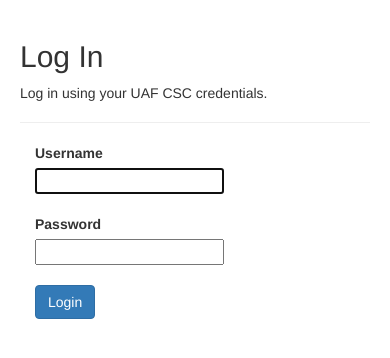
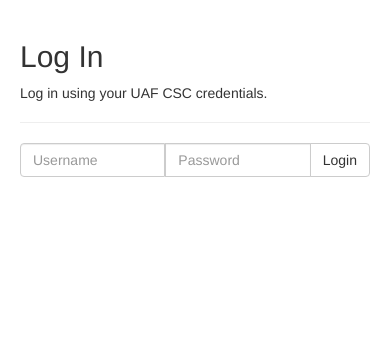
Before and after one commit to brahmlower/Simple-CTF-Engine, a Django app: template SimpleCTFEngine/templates/login.html in a window 390 px wide. Shown: the part 50-408 px from the top of the page. Run offline with Django 3.2, Linux system fonts and the light colour scheme; the template is opened without the code that fills it: values that come from a table or form of the project are taken from there, others are empty; parts of the project's set-up code (start-up, migrations or seed data) failed here and were passed over; some libraries are stand-ins or nearby versions.

Commit message:
Formatting tweaks
Made the forms a little nicer looking. Login and key submission forms are a bit nicer now. Need to add some javascript to make the home page a little more responsive

```diff
--- a/SimpleCTFEngine/templates/login.html
+++ b/SimpleCTFEngine/templates/login.html
@@ -8,13 +8,13 @@
 	</div>
 	<form action="/login/" method="post" class="form-horizontal">
 		{% csrf_token %}
-		<label for="{{ form.username.id_for_label }}" class="col-lg-3 control-label">{{ form.username.label }}</label>
-		<div class="col-lg-9">{{ form.username }}<br><br></div>
-		<label for="{{ form.password.id_for_label }}" class="col-lg-3 control-label">{{ form.password.label }}</label>
-		<div class="col-lg-9">{{ form.password }}<br><br></div>
-
-		<div class="col-lg-10 col-lg-offset-3">
-			<button type="submit" class="btn btn-primary">Login</button>
+		<div class="input-group">
+			<input type="text" class="form-control" placeholder="Username" name={{ form.username.html_name }}>
+			<span class="input-group-btn" style="width:0px;"></span>
+			<input type="password" class="form-control" placeholder="Password" name={{ form.password.html_name }}>
+			<span class="input-group-btn">
+				<button class="btn btn-default" type="submit">Login</button>
+			</span>
 		</div>
 	</form>
 	{{message}}
```
Also changed, not shown: SimpleCTFEngine/templates/home.html (+19 -11 lines), SimpleCTFEngine/templates/overview.html (+13 -3 lines).
